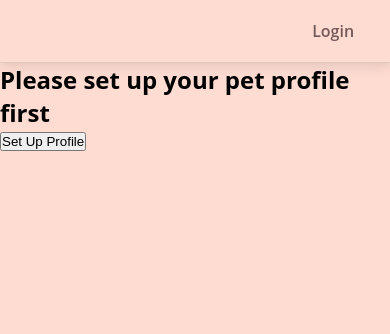
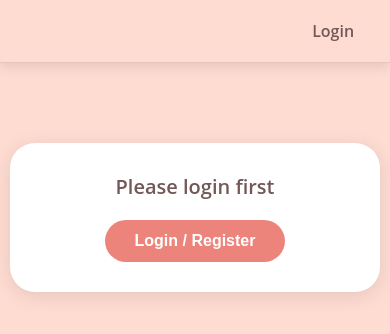
Before and after one commit to CharlesDaiii/petpals, a React (Create React App) app: page /Matching in a window 390 px wide. Shown: the top 334 px of the page. Built offline with nearby package versions, Linux system fonts and the light colour scheme; no server answers.

Commit message:
fix the matching page logout Page jump problem

```diff
--- a/src/components/Matching.js
+++ b/src/components/Matching.js
@@ -222,6 +222,13 @@ export const Matching = () => {
                     <Loading />
                 </div>
                 )
+            ) : !isLogin ? (
+                <div className="no-login-message">
+                    <h2>Please login first</h2>
+                    <button onClick={() => window.location.href = '/Register'}>
+                        Login / Register
+                    </button>
+                </div>
             ) : !userPet ? (
                 <div className="no-pet-message">
                     <h2>Please set up your pet profile first</h2>
--- a/src/styles/Matching.css
+++ b/src/styles/Matching.css
@@ -523,3 +523,70 @@ header.AppHeader {
     justify-content: flex-end;
     align-items: center;
 }
+
+.no-login-message,
+.no-pet-message {
+    display: flex;
+    flex-direction: column;
+    align-items: center;
+    justify-content: center;
+    padding: 40px;
+    margin-top: 100px;
+    background-color: white;
+    border-radius: 25px;
+    box-shadow: 0 4px 20px rgba(0, 0, 0, 0.1);
+    width: 90%;
+    max-width: 400px;
+}
+
+.no-login-message h2,
+.no-pet-message h2 {
+    color: #735858;
+    font-size: 24px;
+    font-weight: 600;
+    margin-bottom: 20px;
+    text-align: center;
+}
+
+.no-login-message button,
+.no-pet-message button {
+    background-color: #ec847c;
+    color: white;
+    border: none;
+    border-radius: 25px;
+    padding: 15px 30px;
+    font-size: 18px;
+    font-weight: 600;
+    cursor: pointer;
+    transition: all 0.3s ease;
+    width: 200px;
+    text-align: center;
+}
+
+.no-login-message button:hover,
+.no-pet-message button:hover {
+    background-color: #d67670;
+    transform: translateY(-2px);
+    box-shadow: 0 4px 8px rgba(0, 0, 0, 0.15);
+}
+
+@media (max-width: 768px) {
+    .no-login-message,
+    .no-pet-message {
+        width: 95%;
+        padding: 30px;
+        margin-top: 80px;
+    }
+
+    .no-login-message h2,
+    .no-pet-message h2 {
+        font-size: 20px;
+    }
+
+    .no-login-message button,
+    .no-pet-message button {
+        padding: 12px 25px;
+        font-size: 16px;
+        width: 180px;
+    }
+}
```
